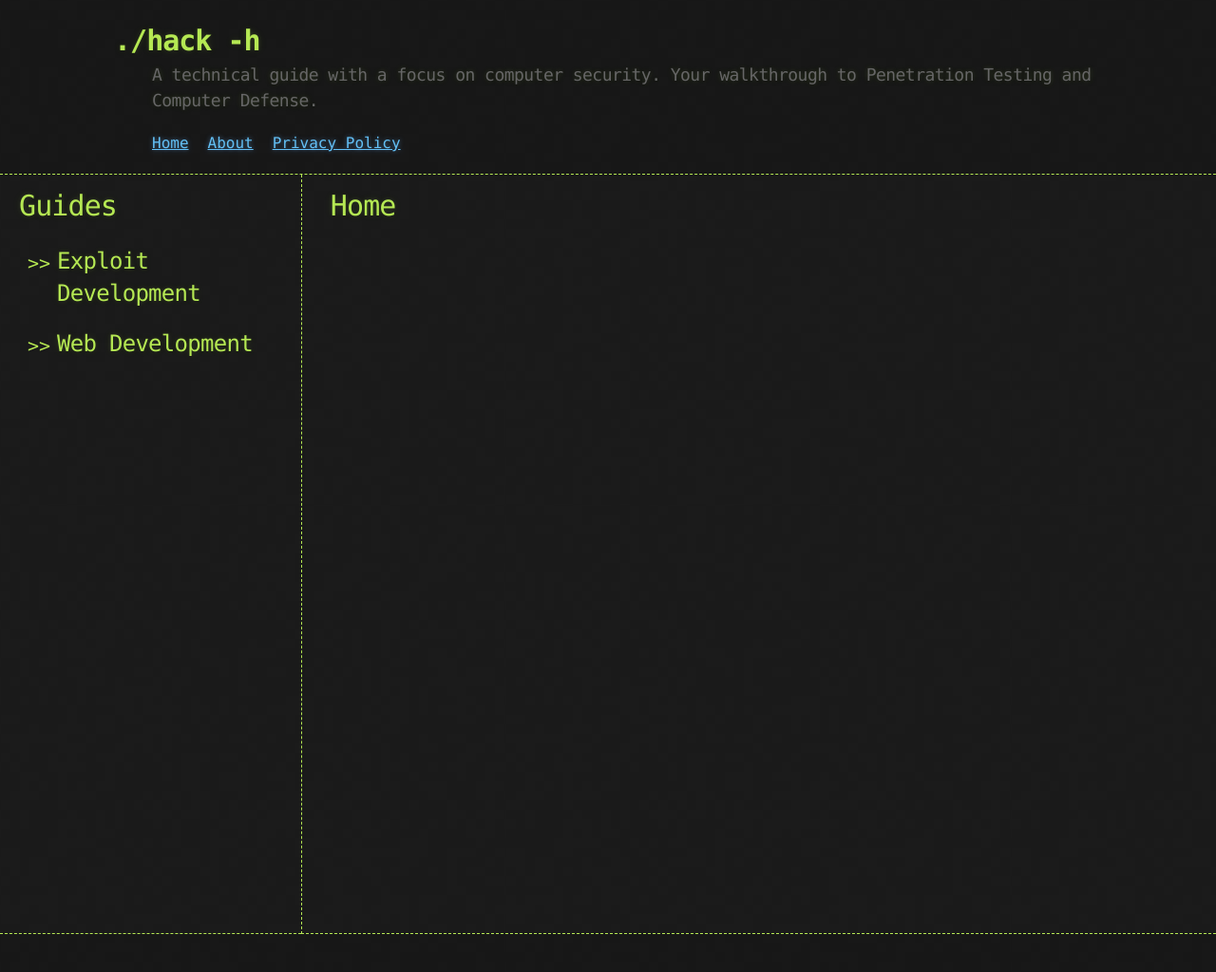
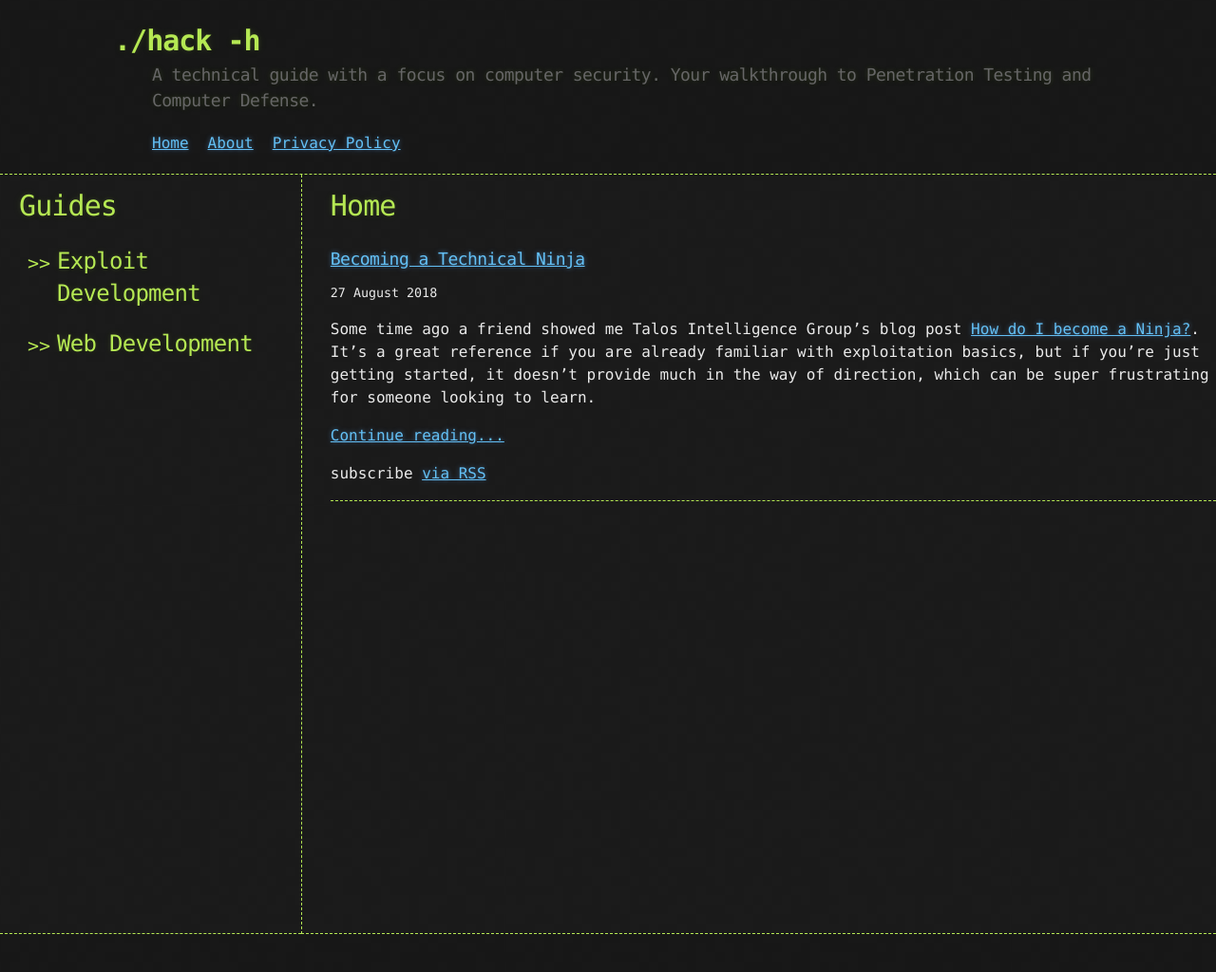
Before and after one commit to 6r0k3d/6r0k3d.github.io, a Jekyll site: the page built from index.md, in a window 1280 px wide. Shown: the whole page at 95% size. Built offline with Jekyll 4.4.1, drawn with Linux system fonts in a browser that asks for light colours; comment, search, counter and statistics services are not loaded.

Commit message:
Update exdev collection, _posts, minor layout mods
This adds initial posts under exploit dev collection,
adds normal post linking to exdev section, and makes minor
changes to layout, adjusting the look of posts on Home page

```diff
--- a/_config.yml
+++ b/_config.yml
@@ -25,6 +25,8 @@ github_comments_repository: 6r0k3d/6r0k3d.github.io
 
 google_analytics: UA-123645374-1
 
+show_excerpts: true
+
 header_pages:
   - index.md
   - about.md
--- a/_layouts/home.html
+++ b/_layouts/home.html
@@ -10,25 +10,27 @@ layout: default
   {{ content }}
 
   {%- if site.posts.size > 0 -%}
-    <h2 class="post-list-heading">{{ page.list_title | default: "Posts" }}</h2>
-    <ul class="post-list">
+
       {%- for post in site.posts -%}
-      <li>
-        {%- assign date_format = site.minima.date_format | default: "%b %-d, %Y" -%}
-        <span class="post-meta">{{ post.date | date: date_format }}</span>
+
         <h3>
           <a class="post-link" href="{{ post.url | relative_url }}">
             {{ post.title | escape }}
           </a>
         </h3>
+
+        {%- assign date_format = site.minima.date_format | default: "%b %-d, %Y" -%}
+        <small><p>{{ post.date | date: "%-d %B %Y" }}</p></small>
         {%- if site.show_excerpts -%}
           {{ post.excerpt }}
         {%- endif -%}
-      </li>
+        <a href="{{ post.url | relative_url }}">Continue reading...</a>
+        <p class="rss-subscribe">subscribe <a href="{{ "/feed.xml" | relative_url }}">via RSS</a></p>
+        <hr>
       {%- endfor -%}
-    </ul>
 
-    <p class="rss-subscribe">subscribe <a href="{{ "/feed.xml" | relative_url }}">via RSS</a></p>
+
+
   {%- endif -%}
 
 </div>
--- a/_layouts/page.html
+++ b/_layouts/page.html
@@ -1,6 +1,6 @@
 ---
 layout: default
 ---
-<h1>{{ page.title }}</h1>
+<h1 style="display:inline">{{ page.title }}</h1>
 
 {{ content }}
--- /dev/null
+++ b/_posts/2018-08-27-becoming_ninja.md
@@ -0,0 +1,18 @@
+---
+title: Becoming a Technical Ninja
+author: gr0k
+layout: post
+github_comments_issueid: 4
+date: 27 Aug 2018
+---
+
+Some time ago a friend showed me Talos Intelligence Group's blog post [How do I become a Ninja?](https://blog.talosintelligence.com/2009/07/how-do-i-become-ninja.html). It's a great reference if you are already familiar with exploitation basics, but if you're just getting started, it doesn't provide much in the way of direction, which can be super frustrating for someone looking to learn.
+
+
+When I first read it, one bullet jumped out at me:
+
+> The main thing with technical skills is you don't need to be a master of any of them, you need to be a master of recalling where the information you need is located.
+
+I've lost count of the hours I've wasted trying to dig up the solution to a problem I've solved before. I wanted to put all my lessons learned in one spot and at the same time provide a resource for those looking to learn how software gets exploited.
+
+You can find my walkthroughs of their recommended training [here]( {{ site.url  }}/exdev).
--- a/_sass/jekyll-theme-hacker.scss
+++ b/_sass/jekyll-theme-hacker.scss
@@ -154,6 +154,7 @@ h1, h2, h3, h4, h5, h6 {
 
 #main_content h3 {
   font-size: 18px;
+  margin: 0;
 }
 
 #main_content h4 {
--- a/exdev.md
+++ b/exdev.md
@@ -3,16 +3,8 @@ layout: page
 title: Exploit Development
 ---
 
-Some time ago I found Talos Intelligence Group's blog post called [How to Be Ninja](https://blog.talosintelligence.com/2009/07/how-do-i-become-ninja.html). It's a fantastic walk through on how to get started doing vulnerability research and exploit development. Here is one of their main points worth highlighting:
+<p style="display:inline">- Becoming a Technical Ninja</p>
 
-> The main thing with technical skills is you don't need to be a master of any of them, you need to be a master of recalling where the information you need is located.
-
-I've lost count of the hours I've wasted trying to dig up the solution to a problem I'd solved before so I figured I'd put all my lessons learned in a spot that would benefit the community as well.
-<hr>
-<br>
-
-<ul>
 {% for item in site.exdev %}
-  <li><h2 style="display:inline"><a class="header_link" href="{{ item.url }}">{{ item.link }}</a></h2><p style="display:inline"> - {{ item.description }}</p></li>
+  <a href="{{ item.url }}">{{ item.link }}</a> - {{ item.description }}
 {% endfor %}
-</ul>
```
Also changed, not shown: _exdev/intro.md (+4 -2 lines).
